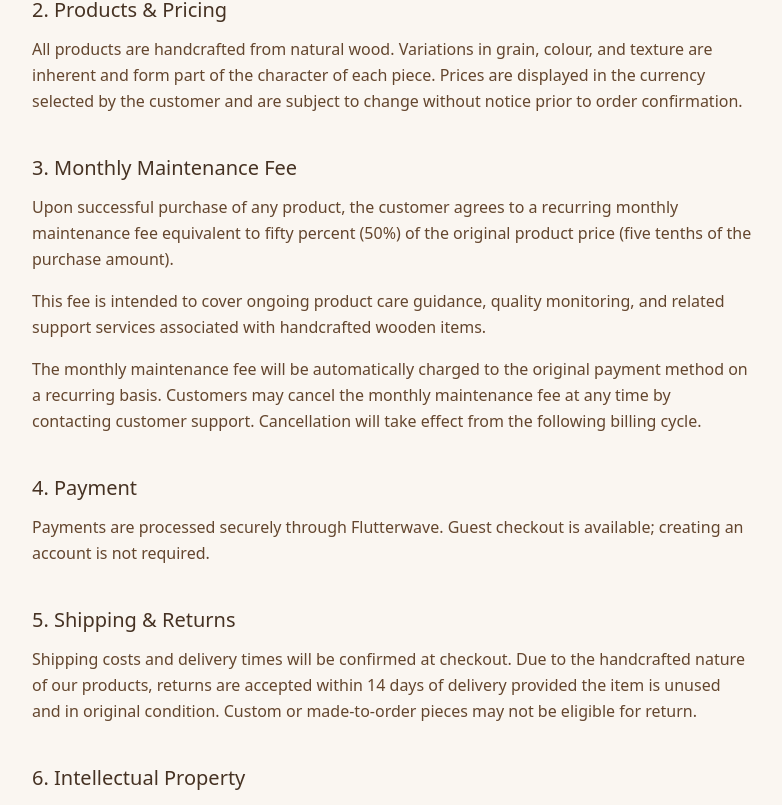
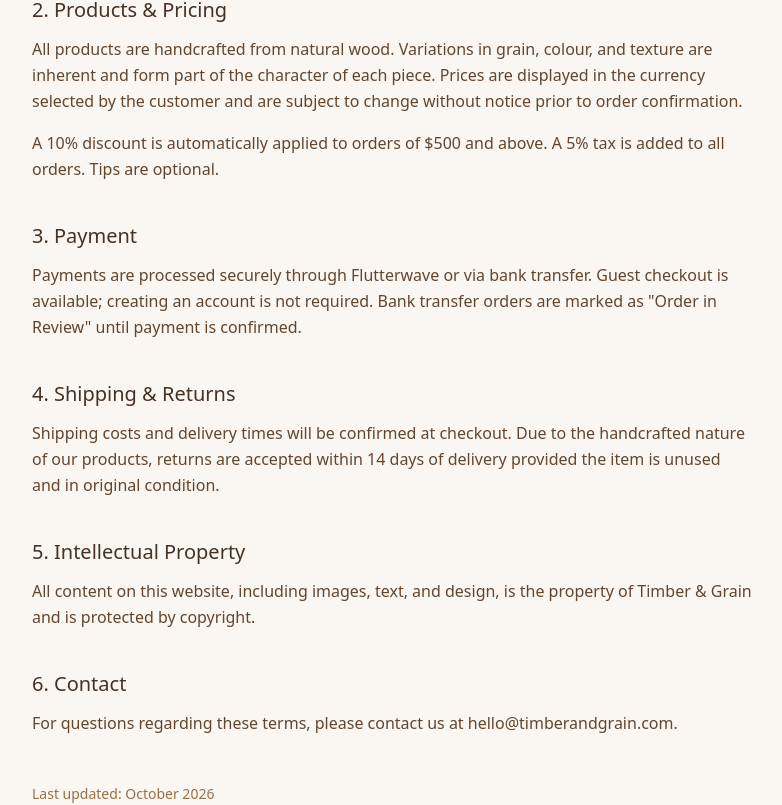
Before and after one commit to richardchidubem33-prog/timber-grain, a Next.js app: page /terms in a window 1280 px wide. Shown: the part 317-1122 px from the top of the page, without its empty margins (248-1030 px from the left). Built offline with nearby package versions, Linux system fonts and the light colour scheme.

Commit message:
Remove monthly maintenance fee from Terms

```diff
--- a/src/app/terms/page.tsx
+++ b/src/app/terms/page.tsx
@@ -15,46 +15,36 @@ export default function TermsPage() {
         <p className="text-wood-700 leading-relaxed mb-4">
           All products are handcrafted from natural wood. Variations in grain, colour, and texture are inherent and form part of the character of each piece. Prices are displayed in the currency selected by the customer and are subject to change without notice prior to order confirmation.
         </p>
-      </section>
-
-      <section className="mb-10">
-        <h2 className="font-medium text-xl text-wood-900 mb-3">3. Monthly Maintenance Fee</h2>
         <p className="text-wood-700 leading-relaxed mb-4">
-          Upon successful purchase of any product, the customer agrees to a recurring monthly maintenance fee equivalent to fifty percent (50%) of the original product price (five tenths of the purchase amount).
-        </p>
-        <p className="text-wood-700 leading-relaxed mb-4">
-          This fee is intended to cover ongoing product care guidance, quality monitoring, and related support services associated with handcrafted wooden items.
-        </p>
-        <p className="text-wood-700 leading-relaxed mb-4">
-          The monthly maintenance fee will be automatically charged to the original payment method on a recurring basis. Customers may cancel the monthly maintenance fee at any time by contacting customer support. Cancellation will take effect from the following billing cycle.
+          A 10% discount is automatically applied to orders of $500 and above. A 5% tax is added to all orders. Tips are optional.
         </p>
       </section>
 
       <section className="mb-10">
-        <h2 className="font-medium text-xl text-wood-900 mb-3">4. Payment</h2>
+        <h2 className="font-medium text-xl text-wood-900 mb-3">3. Payment</h2>
         <p className="text-wood-700 leading-relaxed mb-4">
-          Payments are processed securely through Flutterwave. Guest checkout is available; creating an account is not required.
+          Payments are processed securely through Flutterwave or via bank transfer. Guest checkout is available; creating an account is not required. Bank transfer orders are marked as "Order in Review" until payment is confirmed.
         </p>
       </section>
 
       <section className="mb-10">
-        <h2 className="font-medium text-xl text-wood-900 mb-3">5. Shipping & Returns</h2>
+        <h2 className="font-medium text-xl text-wood-900 mb-3">4. Shipping & Returns</h2>
         <p className="text-wood-700 leading-relaxed mb-4">
-          Shipping costs and delivery times will be confirmed at checkout. Due to the handcrafted nature of our products, returns are accepted within 14 days of delivery provided the item is unused and in original condition. Custom or made-to-order pieces may not be eligible for return.
+          Shipping costs and delivery times will be confirmed at checkout. Due to the handcrafted nature of our products, returns are accepted within 14 days of delivery provided the item is unused and in original condition.
         </p>
       </section>
 
       <section className="mb-10">
-        <h2 className="font-medium text-xl text-wood-900 mb-3">6. Intellectual Property</h2>
+        <h2 className="font-medium text-xl text-wood-900 mb-3">5. Intellectual Property</h2>
         <p className="text-wood-700 leading-relaxed mb-4">
           All content on this website, including images, text, and design, is the property of Timber & Grain and is protected by copyright.
         </p>
       </section>
 
       <section className="mb-10">
-        <h2 className="font-medium text-xl text-wood-900 mb-3">7. Contact</h2>
+        <h2 className="font-medium text-xl text-wood-900 mb-3">6. Contact</h2>
         <p className="text-wood-700 leading-relaxed">
-          For questions regarding these terms or to cancel a maintenance fee, please contact us at hello@timberandgrain.com.
+          For questions regarding these terms, please contact us at hello@timberandgrain.com.
         </p>
       </section>
 
```
